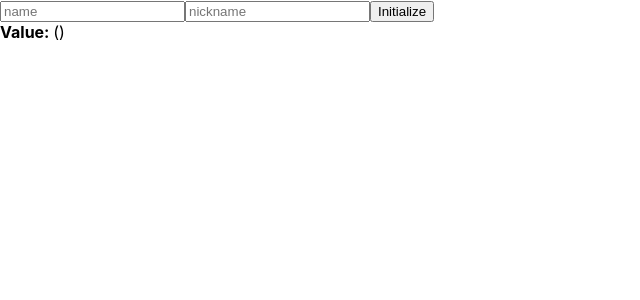
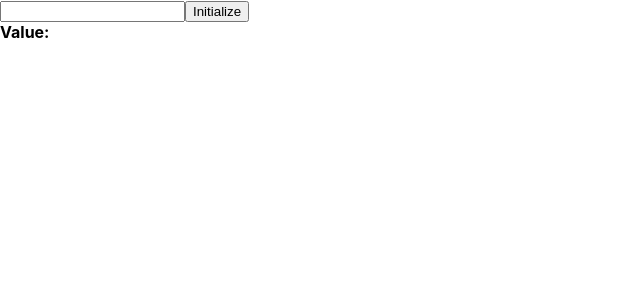
Before and after one commit to devops-future/react-A2Z, a React (Create React App) app: page / in a window 1280 px wide. Shown: the top 300 px of the page, without its empty margins (0-640 px from the left). Built offline with nearby package versions, Linux system fonts and the light colour scheme.

Commit message:
first commit

```diff
--- a/src/InputSample.js
+++ b/src/InputSample.js
@@ -1,36 +1,22 @@
 import React, { useState } from 'react';
 
 function InputSample() {
-	const [inputs, setInputs] = useState({
-		name: '',
-		nickname: ''
-	});
-
-	const { name, nickname } = inputs;
+	const [text, setText] = useState('');
 
 	const onChange = (e) => {
-		const { value, name } = e.target;
-		setInputs({
-			...inputs,
-			[name]: value
-		});
+		setText(e.target.value);
 	}
 
 	const onReset = () => {
-		setInputs({
-			name: '',
-			nickname: '',
-		});
+		setText('');
 	}
 
 	return (
 		<div>
-			<input name="name" placeholder="name" onChange={onChange} value={name} />
-			<input name="nickname" placeholder="nickname" onChange={onChange} value={nickname} />
+			<input onChange={onChange} value={text} />
 			<button onClick={onReset}>Initialize</button>
 			<div>
-				<b>Value: </b>
-				{name} ({nickname})
+				<b>Value: {text}</b>
 			</div>
 		</div>
 	)
```
Also changed, not shown: 1 other file (tests, documents, lock files or other folders).
